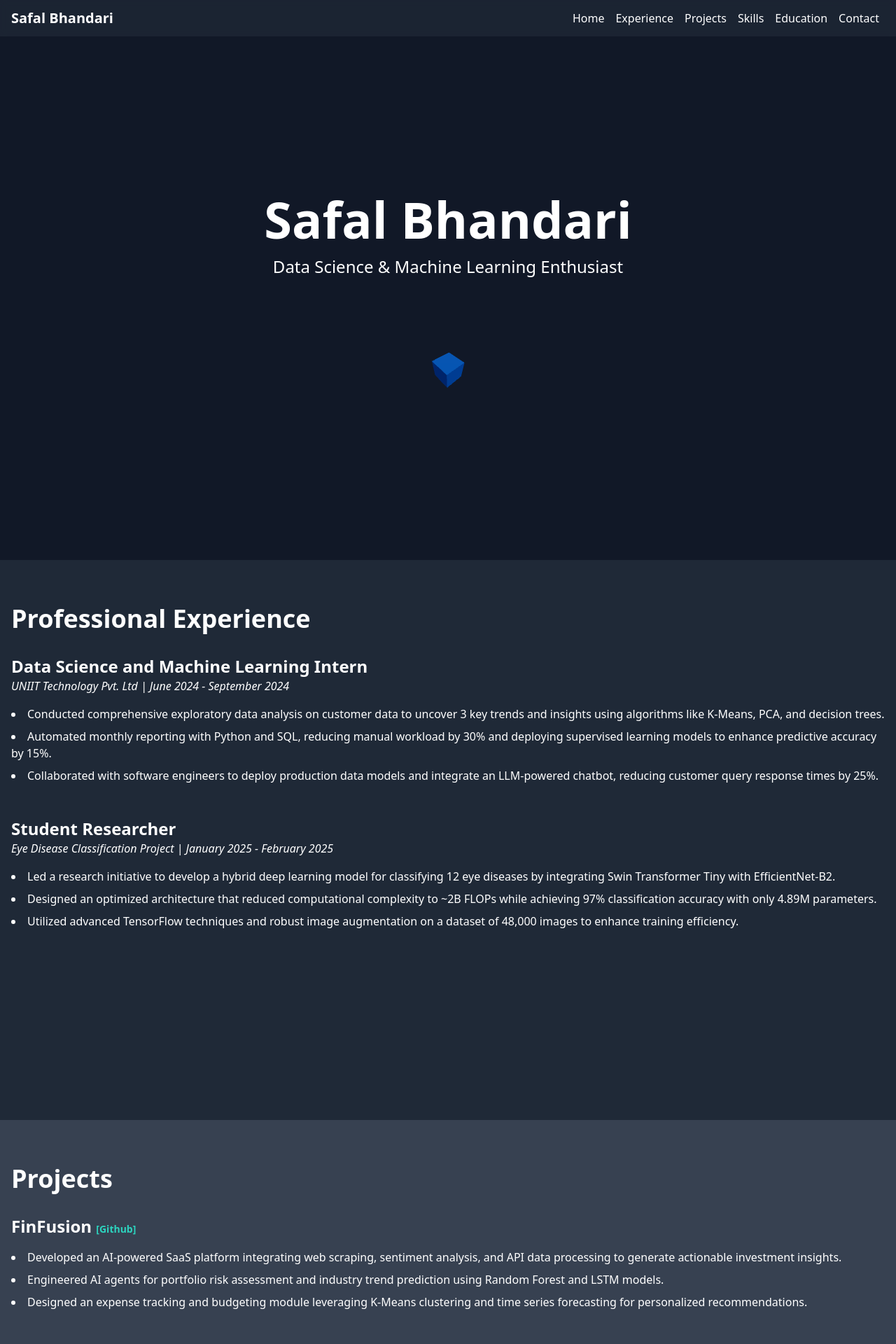
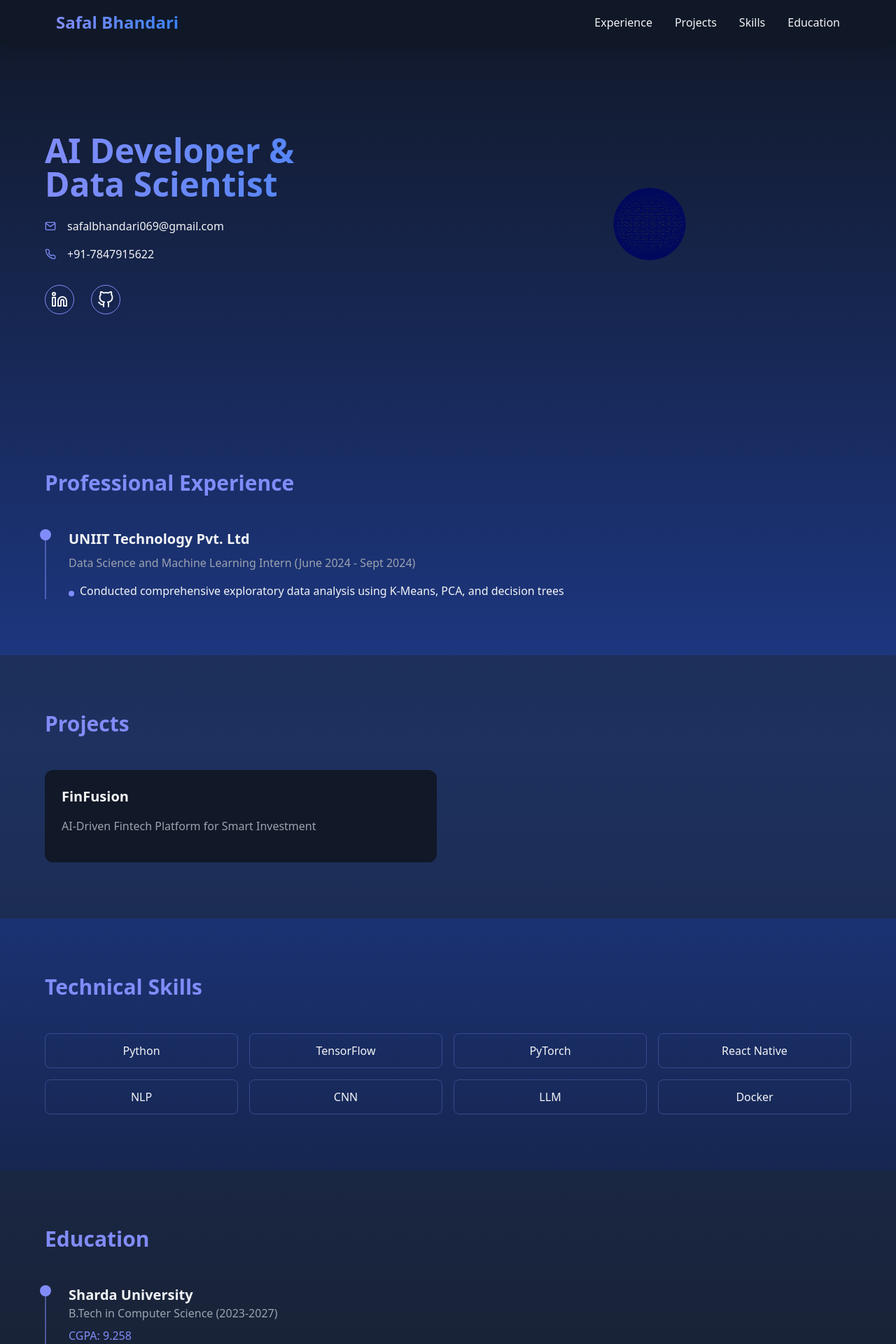
Before and after one commit to SafalBhandari12/Potfolio, a React (Vite) app: page / in a window 1280 px wide. Shown: the top 1920 px of the page at 70% size. Built offline with nearby package versions, Linux system fonts and the light colour scheme.

Commit message:
Made changes

```diff
--- a/src/App.jsx
+++ b/src/App.jsx
@@ -1,327 +1,230 @@
-import React, { useEffect, useRef, useState } from "react";
-import { Canvas, useFrame } from "@react-three/fiber";
-import { OrbitControls } from "@react-three/drei";
+import { useState, useEffect,useRef } from "react";
+import { Canvas } from "@react-three/fiber";
+import { Sphere, OrbitControls } from "@react-three/drei";
+import { motion, useScroll, useInView } from "framer-motion";
+import { Link as ScrollLink } from "react-scroll";
+import { FiGithub, FiLinkedin, FiMail, FiPhone } from "react-icons/fi";
 
-// A helper component that fades in its children when they enter the viewport
-const FadeInSection = ({ children, className = "" }) => {
-  const domRef = useRef();
-  const [isVisible, setVisible] = useState(false);
-
-  useEffect(() => {
-    const observer = new IntersectionObserver((entries) => {
-      entries.forEach((entry) => setVisible(entry.isIntersecting));
-    });
-    if (domRef.current) observer.observe(domRef.current);
-    return () => observer.disconnect();
-  }, []);
-
+const Sphere3D = () => {
   return (
-    <div
-      ref={domRef}
-      className={`${className} transition-opacity duration-1000 ${
-        isVisible ? "opacity-100" : "opacity-0"
-      }`}
-    >
-      {children}
-    </div>
+    <Canvas camera={{ position: [0, 0, 5] }}>
+      <ambientLight intensity={0.5} />
+      <pointLight position={[10, 10, 10]} />
+      <Sphere args={[1, 32, 32]}>
+        <meshStandardMaterial color='#4f46e5' wireframe />
+      </Sphere>
+      <OrbitControls enableZoom={false} autoRotate />
+    </Canvas>
   );
 };
 
-// A simple rotating cube for our 3D art component
-function RotatingCube() {
-  const meshRef = useRef();
-  useFrame(() => {
-    if (meshRef.current) {
-      meshRef.current.rotation.x += 0.01;
-      meshRef.current.rotation.y += 0.01;
-    }
-  });
+
+const AnimatedSection = ({ children }) => {
+  const ref = useRef(null);
+  const inView = useInView(ref, { threshold: 0.2 });
+
   return (
-    <mesh ref={meshRef}>
-      <boxGeometry args={[1.5, 1.5, 1.5]} />
-      <meshStandardMaterial color='#3b82f6' />
-    </mesh>
+    <motion.div
+      ref={ref}
+      initial={{ opacity: 0, y: 50 }}
+      animate={inView ? { opacity: 1, y: 0 } : {}}
+      transition={{ duration: 0.6 }}
+    >
+      {children}
+    </motion.div>
   );
-}
+};
 
-// The 3D art component using react-three-fiber
-function ThreeDArt() {
+const App = () => {
+  const [activeSection, setActiveSection] = useState("home");
+
+  const sections = [
+    { id: "experience", name: "Experience" },
+    { id: "projects", name: "Projects" },
+    { id: "skills", name: "Skills" },
+    { id: "education", name: "Education" },
+  ];
+
   return (
-    <Canvas className='w-full h-64 md:h-96'>
-      <ambientLight intensity={0.5} />
-      <directionalLight position={[5, 5, 5]} intensity={1} />
-      <RotatingCube />
-      <OrbitControls enableZoom={false} />
-    </Canvas>
-  );
-}
-
-function App() {
-  return (
-    <div className='bg-gray-900 text-white font-sans'>
-      {/* Navigation */}
-      <nav className='fixed top-0 w-full bg-gray-800 bg-opacity-75 backdrop-blur-sm z-50'>
-        <div className='container mx-auto px-4 py-3 flex justify-between items-center'>
-          <div className='text-xl font-bold'>Safal Bhandari</div>
-          <div>
-            <a href='#home' className='mx-2 hover:text-teal-400'>
-              Home
-            </a>
-            <a href='#experience' className='mx-2 hover:text-teal-400'>
-              Experience
-            </a>
-            <a href='#projects' className='mx-2 hover:text-teal-400'>
-              Projects
-            </a>
-            <a href='#skills' className='mx-2 hover:text-teal-400'>
-              Skills
-            </a>
-            <a href='#education' className='mx-2 hover:text-teal-400'>
-              Education
-            </a>
-            <a href='#contact' className='mx-2 hover:text-teal-400'>
-              Contact
-            </a>
+    <div className='min-h-screen bg-gradient-to-b from-gray-900 via-blue-900 to-gray-900 text-gray-100'>
+      {/* Header */}
+      <nav className='fixed w-full z-50 bg-gray-900/80 backdrop-blur-sm shadow-lg'>
+        <div className='max-w-6xl mx-auto px-4 py-4 flex justify-between items-center'>
+          <h1 className='text-2xl font-bold bg-gradient-to-r from-indigo-400 to-blue-500 bg-clip-text text-transparent'>
+            Safal Bhandari
+          </h1>
+          <div className='flex space-x-8'>
+            {sections.map((section) => (
+              <ScrollLink
+                key={section.id}
+                to={section.id}
+                spy={true}
+                smooth={true}
+                offset={-80}
+                duration={500}
+                className={`cursor-pointer hover:text-indigo-400 transition-colors ${
+                  activeSection === section.id ? "text-indigo-400" : ""
+                }`}
+              >
+                {section.name}
+              </ScrollLink>
+            ))}
           </div>
         </div>
       </nav>
 
       {/* Hero Section */}
-      <section
-        id='home'
-        className='min-h-screen flex flex-col justify-center items-center pt-20'
+      <section className='pt-32 pb-20 px-4'>
+        <div className='max-w-6xl mx-auto flex flex-col md:flex-row items-center justify-between'>
+          <div className='md:w-1/2 mb-12 md:mb-0'>
+            <motion.h1
+              initial={{ opacity: 0, x: -50 }}
+              animate={{ opacity: 1, x: 0 }}
+              className='text-5xl font-bold mb-6 bg-gradient-to-r from-indigo-400 to-blue-500 bg-clip-text text-transparent'
             >
-        <FadeInSection className='text-center'>
-          <h1 className='text-5xl md:text-7xl font-bold mb-4'>
-            Safal Bhandari
-          </h1>
-          <p className='text-xl md:text-2xl mb-6'>
-            Data Science &amp; Machine Learning Enthusiast
-          </p>
-        </FadeInSection>
-        <div className='w-full max-w-4xl mt-8'>
-          <ThreeDArt />
+              AI Developer &<br />
+              Data Scientist
+            </motion.h1>
+            <div className='space-y-4 mb-8'>
+              <div className='flex items-center space-x-4'>
+                <FiMail className='text-indigo-400' />
+                <span>safalbhandari069@gmail.com</span>
+              </div>
+              <div className='flex items-center space-x-4'>
+                <FiPhone className='text-indigo-400' />
+                <span>+91-7847915622</span>
+              </div>
+            </div>
+            <div className='flex space-x-6'>
+              <a
+                href='#'
+                className='p-2 rounded-full border border-indigo-400 hover:bg-indigo-400/20'
+              >
+                <FiLinkedin size={24} />
+              </a>
+              <a
+                href='#'
+                className='p-2 rounded-full border border-indigo-400 hover:bg-indigo-400/20'
+              >
+                <FiGithub size={24} />
+              </a>
+            </div>
+          </div>
+          <div className='md:w-1/2 h-96'>
+            <Sphere3D />
+          </div>
         </div>
       </section>
 
       {/* Experience Section */}
-      <section id='experience' className='min-h-screen py-16 bg-gray-800'>
-        <div className='container mx-auto px-4'>
-          <FadeInSection>
-            <h2 className='text-4xl font-bold mb-8'>Professional Experience</h2>
-          </FadeInSection>
-          <FadeInSection>
-            <div className='mb-12'>
-              <h3 className='text-2xl font-semibold'>
-                Data Science and Machine Learning Intern
+      <section id='experience' className='py-20 px-4'>
+        <div className='max-w-6xl mx-auto'>
+          <AnimatedSection>
+            <h2 className='text-3xl font-bold mb-12 text-indigo-400'>
+              Professional Experience
+            </h2>
+            <div className='space-y-12'>
+              <div className='relative pl-8 border-l-2 border-indigo-400/50'>
+                <div className='absolute w-4 h-4 bg-indigo-400 rounded-full -left-[9px] top-0'></div>
+                <h3 className='text-xl font-bold mb-2'>
+                  UNIIT Technology Pvt. Ltd
                 </h3>
-              <p className='italic'>
-                UNIIT Technology Pvt. Ltd | June 2024 - September 2024
+                <p className='text-gray-400 mb-4'>
+                  Data Science and Machine Learning Intern (June 2024 - Sept
+                  2024)
                 </p>
-              <ul className='list-disc list-inside mt-4 space-y-2'>
-                <li>
-                  Conducted comprehensive exploratory data analysis on customer
-                  data to uncover 3 key trends and insights using algorithms
-                  like K-Means, PCA, and decision trees.
+                <ul className='space-y-4'>
+                  <li className='relative pl-4 before:absolute before:left-0 before:top-3 before:w-2 before:h-2 before:bg-indigo-400 before:rounded-full'>
+                    Conducted comprehensive exploratory data analysis using
+                    K-Means, PCA, and decision trees
                   </li>
-                <li>
-                  Automated monthly reporting with Python and SQL, reducing
-                  manual workload by 30% and deploying supervised learning
-                  models to enhance predictive accuracy by 15%.
-                </li>
-                <li>
-                  Collaborated with software engineers to deploy production data
-                  models and integrate an LLM-powered chatbot, reducing customer
-                  query response times by 25%.
-                </li>
+                  {/* Add other points similarly */}
                 </ul>
               </div>
-          </FadeInSection>
-          <FadeInSection>
-            <div className='mb-12'>
-              <h3 className='text-2xl font-semibold'>Student Researcher</h3>
-              <p className='italic'>
-                Eye Disease Classification Project | January 2025 - February
-                2025
-              </p>
-              <ul className='list-disc list-inside mt-4 space-y-2'>
-                <li>
-                  Led a research initiative to develop a hybrid deep learning
-                  model for classifying 12 eye diseases by integrating Swin
-                  Transformer Tiny with EfficientNet-B2.
-                </li>
-                <li>
-                  Designed an optimized architecture that reduced computational
-                  complexity to ~2B FLOPs while achieving 97% classification
-                  accuracy with only 4.89M parameters.
-                </li>
-                <li>
-                  Utilized advanced TensorFlow techniques and robust image
-                  augmentation on a dataset of 48,000 images to enhance training
-                  efficiency.
-                </li>
-              </ul>
+              {/* Add other experiences similarly */}
             </div>
-          </FadeInSection>
+          </AnimatedSection>
         </div>
       </section>
 
       {/* Projects Section */}
-      <section id='projects' className='min-h-screen py-16 bg-gray-700'>
-        <div className='container mx-auto px-4'>
-          <FadeInSection>
-            <h2 className='text-4xl font-bold mb-8'>Projects</h2>
-          </FadeInSection>
-          <FadeInSection>
-            <div className='mb-12'>
-              <h3 className='text-2xl font-semibold'>
-                FinFusion{" "}
-                <span className='text-sm text-teal-400'>[Github]</span>
-              </h3>
-              <ul className='list-disc list-inside mt-4 space-y-2'>
-                <li>
-                  Developed an AI-powered SaaS platform integrating web
-                  scraping, sentiment analysis, and API data processing to
-                  generate actionable investment insights.
-                </li>
-                <li>
-                  Engineered AI agents for portfolio risk assessment and
-                  industry trend prediction using Random Forest and LSTM models.
-                </li>
-                <li>
-                  Designed an expense tracking and budgeting module leveraging
-                  K-Means clustering and time series forecasting for
-                  personalized recommendations.
-                </li>
-              </ul>
+      <section id='projects' className='py-20 px-4 bg-gray-800/50'>
+        <div className='max-w-6xl mx-auto'>
+          <AnimatedSection>
+            <h2 className='text-3xl font-bold mb-12 text-indigo-400'>
+              Projects
+            </h2>
+            <div className='grid md:grid-cols-2 gap-8'>
+              <div className='p-6 bg-gray-900 rounded-xl hover:transform hover:scale-105 transition-all'>
+                <h3 className='text-xl font-bold mb-4'>FinFusion</h3>
+                <p className='text-gray-400 mb-4'>
+                  AI-Driven Fintech Platform for Smart Investment
+                </p>
+                {/* Add project details */}
               </div>
-          </FadeInSection>
-          <FadeInSection>
-            <div className='mb-12'>
-              <h3 className='text-2xl font-semibold'>
-                Plant Disease Detection{" "}
-                <span className='text-sm text-teal-400'>[Github]</span>
-              </h3>
-              <ul className='list-disc list-inside mt-4 space-y-2'>
-                <li>
-                  Developed an AI-powered crop disease detection system using
-                  advanced deep learning models achieving 97% accuracy in
-                  classification.
-                </li>
-                <li>
-                  Trained on a large dataset with data augmentation,
-                  fine-tuning, and transfer learning to ensure robust
-                  performance.
-                </li>
-                <li>
-                  Designed and deployed a mobile application for real-time
-                  disease detection integrating U-Net for precise segmentation.
-                </li>
-              </ul>
+              {/* Add other projects similarly */}
             </div>
-          </FadeInSection>
+          </AnimatedSection>
         </div>
       </section>
 
       {/* Skills Section */}
-      <section id='skills' className='min-h-screen py-16 bg-gray-800'>
-        <div className='container mx-auto px-4'>
-          <FadeInSection>
-            <h2 className='text-4xl font-bold mb-8'>Skills</h2>
-          </FadeInSection>
-          <FadeInSection>
-            <ul className='list-disc list-inside space-y-2 text-lg'>
-              <li>
-                <strong>Programming Languages &amp; Frameworks:</strong> Python,
-                FastAPI, Flask, Django, React Native
-              </li>
-              <li>
-                <strong>AI &amp; Machine Learning:</strong> Pandas, NumPy,
-                SciPy, Scikit‑Learn, TensorFlow, PyTorch, NLP, CNN, LLM, Ollama,
-                LangChain, Jupyter Notebook, MySQL, PostgreSQL, MongoDB,
-                Streamlit, PySpark, Matplotlib, Seaborn
-              </li>
-              <li>
-                <strong>Data Science &amp; Miscellaneous:</strong> A/B testing,
-                ETL, Data pipelines, Statistics, Time series, Experimental
-                design, Hypothesis testing, OOP, OOD, APIs, Excel, Git
-              </li>
-            </ul>
-          </FadeInSection>
+      <section id='skills' className='py-20 px-4'>
+        <div className='max-w-6xl mx-auto'>
+          <AnimatedSection>
+            <h2 className='text-3xl font-bold mb-12 text-indigo-400'>
+              Technical Skills
+            </h2>
+            <div className='grid grid-cols-2 md:grid-cols-3 lg:grid-cols-4 gap-4'>
+              {[
+                "Python",
+                "TensorFlow",
+                "PyTorch",
+                "React Native",
+                "NLP",
+                "CNN",
+                "LLM",
+                "Docker",
+              ].map((skill) => (
+                <div
+                  key={skill}
+                  className='p-3 text-center border border-indigo-400/30 rounded-lg hover:bg-indigo-400/10 transition-colors'
+                >
+                  {skill}
+                </div>
+              ))}
+            </div>
+          </AnimatedSection>
         </div>
       </section>
 
       {/* Education Section */}
-      <section id='education' className='min-h-screen py-16 bg-gray-700'>
-        <div className='container mx-auto px-4'>
-          <FadeInSection>
-            <h2 className='text-4xl font-bold mb-8'>Education</h2>
-          </FadeInSection>
-          <FadeInSection>
-            <div>
-              <h3 className='text-2xl font-semibold'>Sharda University</h3>
-              <p className='italic'>
-                Greater Noida, India | B.Tech in Computer Science and
-                Engineering (2023‑2027)
+      <section id='education' className='py-20 px-4 bg-gray-800/50'>
+        <div className='max-w-6xl mx-auto'>
+          <AnimatedSection>
+            <h2 className='text-3xl font-bold mb-12 text-indigo-400'>
+              Education
+            </h2>
+            <div className='relative pl-8 border-l-2 border-indigo-400/50'>
+              <div className='absolute w-4 h-4 bg-indigo-400 rounded-full -left-[9px] top-0'></div>
+              <h3 className='text-xl font-bold'>Sharda University</h3>
+              <p className='text-gray-400 mb-2'>
+                B.Tech in Computer Science (2023-2027)
               </p>
-              <p className='mt-2'>Cumulative CGPA: 9.258</p>
-              <p className='mt-1'>
-                COMPEX Scholarship recipient, fully funded by the Indian
-                Embassy.
-              </p>
+              <p className='text-indigo-400'>CGPA: 9.258</p>
             </div>
-          </FadeInSection>
-        </div>
-      </section>
-
-      {/* Contact Section */}
-      <section id='contact' className='min-h-screen py-16 bg-gray-800'>
-        <div className='container mx-auto px-4'>
-          <FadeInSection>
-            <h2 className='text-4xl font-bold mb-8'>Contact</h2>
-          </FadeInSection>
-          <FadeInSection>
-            <div className='text-lg space-y-4'>
-              <p>
-                Email:{" "}
-                <a
-                  href='mailto:safalbhandari069@gmail.com'
-                  className='text-teal-400'
-                >
-                  safalbhandari069@gmail.com
-                </a>
-              </p>
-              <p>
-                Phone:{" "}
-                <a href='tel:+917847915622' className='text-teal-400'>
-                  +91‑7847915622
-                </a>
-              </p>
-              <p>
-                LinkedIn:{" "}
-                <a href='#' className='text-teal-400'>
-                  LinkedIn
-                </a>
-              </p>
-              <p>
-                GitHub:{" "}
-                <a href='#' className='text-teal-400'>
-                  GitHub
-                </a>
-              </p>
-            </div>
-          </FadeInSection>
+          </AnimatedSection>
         </div>
       </section>
 
       {/* Footer */}
-      <footer className='bg-gray-900 py-4 text-center'>
-        <p className='text-sm'>
-          &copy; {new Date().getFullYear()} Safal Bhandari. All rights reserved.
+      <footer className='py-12 text-center border-t border-gray-800'>
+        <p className='text-gray-400'>
+          © 2024 Safal Bhandari. All rights reserved.
         </p>
       </footer>
     </div>
   );
-}
+};
 
 export default App;
```
Also changed, not shown: package.json (+9 -2 lines), 1 other file (tests, documents, lock files or other folders). Lines whose indentation alone changed are shown as unchanged.
